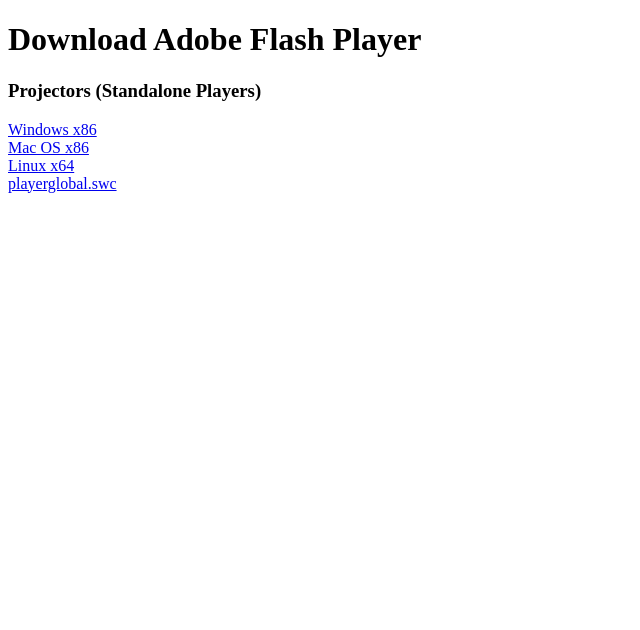
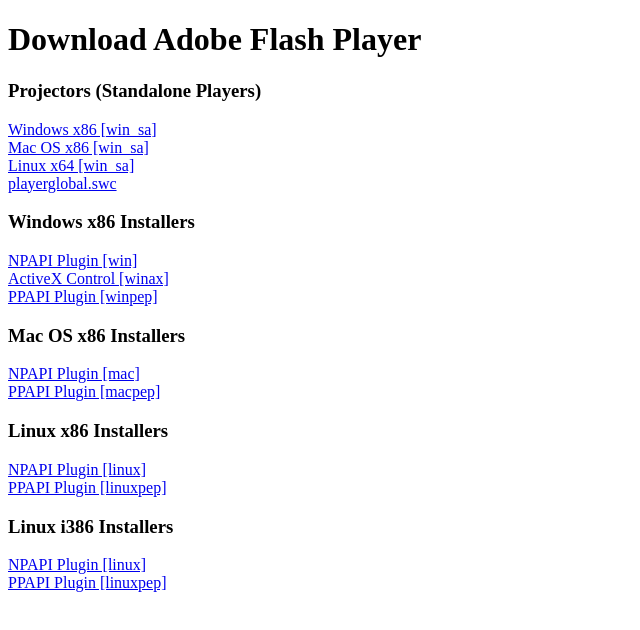
Before and after one commit to kilgorezer/kilgfilehosting, a plain HTML site: page root/flash/index.html in a window 1280 px wide. Shown: the whole page, without its empty margins (0-640 px from the left). Drawn offline with Linux system fonts and the light colour scheme.

Commit message:
Update index.html

```diff
--- a/root/flash/index.html
+++ b/root/flash/index.html
@@ -6,9 +6,22 @@
   <body>
     <h1>Download Adobe Flash Player</h1>
     <h3>Projectors (Standalone Players)</h3>
-    <a href="https://fpdownload.macromedia.com/pub/flashplayer/updaters/32/flashplayer_32_sa.exe">Windows x86</a><br/>
-    <a href="https://fpdownload.macromedia.com/pub/flashplayer/updaters/32/flashplayer_32_sa.dmg">Mac OS x86</a><br/>
-    <a href="https://fpdownload.macromedia.com/pub/flashplayer/updaters/32/flash_player_sa_linux.x86_64.tar.gz">Linux x64</a><br/>
+    <a href="https://fpdownload.macromedia.com/pub/flashplayer/updaters/32/flashplayer_32_sa.exe">Windows x86 [win_sa]</a><br/>
+    <a href="https://fpdownload.macromedia.com/pub/flashplayer/updaters/32/flashplayer_32_sa.dmg">Mac OS x86 [win_sa]</a><br/>
+    <a href="https://fpdownload.macromedia.com/pub/flashplayer/updaters/32/flash_player_sa_linux.x86_64.tar.gz">Linux x64 [win_sa]</a><br/>
     <a href="https://fpdownload.macromedia.com/get/flashplayer/updaters/32/playerglobal32_0.swc">playerglobal.swc</a><br/>
+    <h3>Windows x86 Installers</h3>
+    <a href="https://archive.org/download/flashplayer_old/flashplayer32_0r0_371_win.exe">NPAPI Plugin [win]</a><br/>
+    <a href="https://archive.org/download/flashplayer_old/flashplayer32_0r0_371_winax.exe">ActiveX Control [winax]</a><br/>
+    <a href="https://archive.org/download/flashplayer_old/flashplayer32_0r0_371_winpep.exe">PPAPI Plugin [winpep]</a><br/>
+    <h3>Mac OS x86 Installers</h3>
+    <a href="https://archive.org/download/flashplayer_old/flashplayer32_0r0_371_mac.dmg">NPAPI Plugin [mac]</a><br/>
+    <a href="https://archive.org/download/flashplayer_old/flashplayer32_0r0_371_macpep.dmg">PPAPI Plugin [macpep]</a><br/>
+    <h3>Linux x86 Installers</h3>
+    <a href="https://archive.org/download/flashplayer_old/flashplayer32_0r0_371_linux.x86_64.tar.gz">NPAPI Plugin [linux]</a><br/>
+    <a href="https://archive.org/download/flashplayer_old/flashplayer32_0r0_371_linuxpep.x86_64.tar.gz">PPAPI Plugin [linuxpep]</a><br/>
+    <h3>Linux i386 Installers</h3>
+    <a href="https://archive.org/download/flashplayer_old/flashplayer32_0r0_371_linux.i386.tar.gz">NPAPI Plugin [linux]</a><br/>
+    <a href="https://archive.org/download/flashplayer_old/flashplayer32_0r0_371_linuxpep.i386.tar.gz">PPAPI Plugin [linuxpep]</a><br/>
   </body>
 </html>
```
